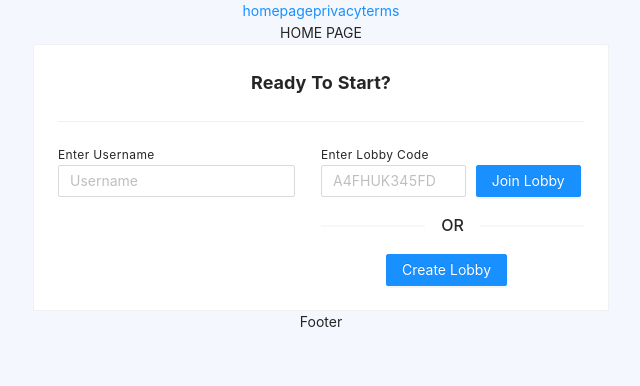
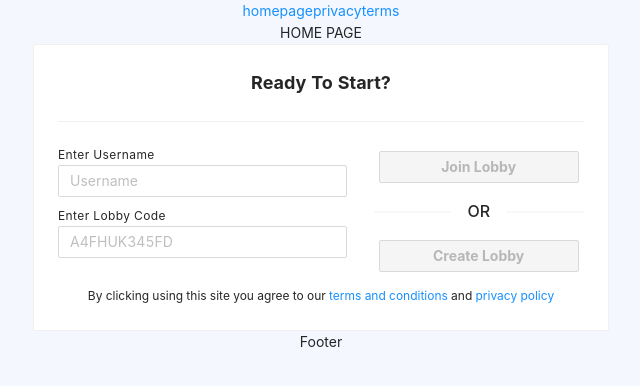
Before and after one commit to SkullCrusher/Artflare, a React (Create React App) app: page / in a window 1280 px wide. Shown: the top 386 px of the page, without its empty margins (319-959 px from the left). Built offline with nearby package versions, Linux system fonts and the light colour scheme.

Commit message:
Finished hooking up lobby component.

```diff
--- a/src/App.css
+++ b/src/App.css
@@ -1,85 +1,76 @@
 .c-error-page .title {
   font-weight: bold;
-  font-size: 18px;
-}
+  font-size: 18px; }
+
 .c-legal .title {
   font-size: 40px;
-  font-weight: bold;
-}
+  font-weight: bold; }
 .c-legal .content {
-  padding-top: 30px;
-}
+  padding-top: 30px; }
   .c-legal .content p {
     line-height: 25px;
-  letter-spacing: 0.4px;
-}
+    letter-spacing: 0.4px; }
 .c-legal .go-back {
-  margin-top: 35px;
-}
+  margin-top: 35px; }
 
 .c-lobby {
   width: 60%;
-  margin-left: calc(20%);
-}
+  margin-left: calc(20%); }
   .c-lobby .title {
     font-weight: bold;
-  font-size: large;
-}
+    font-size: large; }
   .c-lobby .item {
     font-size: 12px;
-  text-align: left;
-  width: 50%;
-}
-.c-lobby .item .sub-title {
+    text-align: left; }
+    .c-lobby .item .c-user-input .sub-title {
       font-size: normal;
-  letter-spacing: 0.4px;
-}
+      letter-spacing: 0.4px; }
+    .c-lobby .item .padding {
+      margin-top: 10px; }
   .c-lobby .left {
+    width: 60%;
     float: left;
-  padding-right: 5%;
-}
+    padding-right: 5%; }
   .c-lobby .right {
-  float: right;
-}
-.c-lobby .right .input {
-  width: 55%;
-  display: inline-block;
-}
+    margin-top: 5px;
+    width: 40%;
+    float: right; }
     .c-lobby .right .join-lobby {
-  display: inline-block;
-}
+      display: inline-block; }
       .c-lobby .right .join-lobby .button {
-  margin-left: 10px;
-}
+        margin-left: 5px;
+        width: 200px;
+        font-weight: bold; }
     .c-lobby .right .create-lobby .button {
-  margin-left: 65px;
-}
+      margin-left: 5px;
+      width: 200px;
+      font-weight: bold; }
+  .c-lobby .warning {
+    font-size: 12px;
+    margin-top: 15px;
+    float: left;
+    width: 100%; }
 
 .c-App {
   height: 100%;
   width: 100%;
   position: absolute;
-  background: #f4f8fe;
-}
+  background: #f4f8fe; }
 
 .App {
   width: 960px;
   margin-left: calc(50% - 480px);
   height: 100%;
   position: absolute;
-  text-align: center;
-}
+  text-align: center; }
 
 .App-logo {
   height: 40vmin;
-  pointer-events: none;
-}
+  pointer-events: none; }
 
 @media (prefers-reduced-motion: no-preference) {
   .App-logo {
-    animation: App-logo-spin infinite 20s linear;
-  }
-}
+    animation: App-logo-spin infinite 20s linear; } }
 .App-header {
   background-color: #282c34;
   min-height: 100vh;
@@ -88,20 +79,15 @@
   align-items: center;
   justify-content: center;
   font-size: calc(10px + 2vmin);
-  color: white;
-}
+  color: white; }
 
 .App-link {
-  color: #61dafb;
-}
+  color: #61dafb; }
 
 @keyframes App-logo-spin {
   from {
-    transform: rotate(0deg);
-  }
+    transform: rotate(0deg); }
   to {
-    transform: rotate(360deg);
-  }
-}
+    transform: rotate(360deg); } }
 
 /*# sourceMappingURL=App.css.map */
--- a/src/component/CreateLobby/index.js
+++ /dev/null
@@ -1,126 +0,0 @@
-import React from 'react';
-
-import { Button, Input, Card, Divider, message } from 'antd';
-
-class Lobby extends React.Component {
-
-  state = {
-    redirect:  "",
-    username:  "",
-    lobbyCode: "",
-  };
-  /**
-   * # handleChange
-   * Handle the user input.
-   *
-   * @param {string} type - The name of the input.
-   *
-   * @returns none
-   */
-  handleChange = (type) => {
-    return (e) => {
-      this.setState({
-        [type]: e.target.value
-      })
-    }
-  };
-
-  validateUsername = (arg) => {
-    if(arg.length < 4 || arg.length > 20){
-      message.error('Error: Username must be 4 to 20 characters.')
-      return false;
-    }
-
-    return true;
-  }
-
-  validateLobbyCode = (arg) => {
-    if(arg.length !== 10){
-      message.error('Error: Invalid lobby code.')
-      return false;
-    }
-
-    return true;
-  }
-
-  handleJoinButton = () => {
-
-    // Force the lobby code to be upper case.
-    let lobbyCodeFixed = this.state.lobbyCode.toUpperCase();
-
-    if(!this.validateUsername(this.state.username)){
-      return;
-    }
-
-    if(!this.validateLobbyCode(lobbyCodeFixed)){
-      return;
-    }
-
-    // Where we are redirecting the user.
-    let builtRedirect = `/game?username=${encodeURIComponent(this.state.username)}&lobby=${lobbyCodeFixed}`
-
-    this.setState({
-      redirect: builtRedirect
-    });
-  };
-
-  handleCreateButton = () => {
-
-  };
-  /**
-   * # render
-   */
-  render(){
-    return (
-      <div className="c-lobby">
-        <Card>
-          <div className="title">
-            Ready To Start?
-          </div>
-          <Divider className="title-divider" />
-          <div className="left item">
-            <div className="sub-title">
-              Enter Username
-            </div>
-            <div>
-              <Input
-                placeholder="Username"
-                value={this.state.username}
-                onChange={this.handleChange("username")}
-              />
-            </div>
-          </div>
-          <div className="right item">
-            <div className="sub-title">
-              Enter Lobby Code
-            </div>
-            <div className="input">
-              <Input
-                placeholder="A4FHUK345FD"
-                value={this.state.lobbyCode}
-                onChange={this.handleChange("lobbyCode")}
-              />
-            </div>
-            <div className="join-lobby">
-              <Button
-                className="button"
-                type="primary"
-                onClick={this.handleJoinButton}
-              >Join Lobby</Button>
-            </div>
-            <Divider>OR</Divider>
-            <div className="create-lobby">
-              <Button
-                className="button"
-                type="primary"
-                onClick={this.handleCreateButton}
-              >Create Lobby</Button>
-            </div>
-          </div>
-        </Card>
-      </div>
-      )
-  };
-}
-
-export default Lobby;
--- /dev/null
+++ b/src/component/Lobby/index.js
@@ -0,0 +1,183 @@
+import React from 'react';
+
+import { Button, Input, Card, Divider, message } from 'antd';
+import { Link, Redirect }    from "react-router-dom";
+
+class Lobby extends React.Component {
+
+  state = {
+    redirect:  "",
+    username:  "",
+    lobbyCode: "",
+  };
+  /**
+   * # handleChange
+   * Handle the user input.
+   *
+   * @param {string} type - The name of the input.
+   *
+   * @returns none
+   */
+  handleChange = (type) => {
+    return (e) => {
+      this.setState({
+        [type]: e.target.value
+      })
+    }
+  };
+  /**
+   * # validateUsername
+   *
+   * @param {string} arg - The username the user wants to use.
+   *
+   * @returns {bool}
+   */
+  validateUsername = (arg) => {
+    if(arg.length < 4 || arg.length > 20){
+      message.error('Error: Username must be 4 to 20 characters.')
+      return false;
+    }
+
+    return true;
+  };
+  /**
+   * # validateLobbyCode
+   *
+   * @param {string} arg - The lobby code the user wants to use.
+   *
+   * @returns {bool}
+   */
+  validateLobbyCode = (arg) => {
+    if(arg.length !== 10){
+      message.error('Error: Invalid lobby code.')
+      return false;
+    }
+
+    return true;
+  };
+  /**
+   * # handleJoinButton
+   * Handle the user joining a match.
+   *
+   * @returns none
+   */
+  handleJoinButton = () => {
+
+    // Force the lobby code to be upper case.
+    let lobbyCodeFixed = this.state.lobbyCode.toUpperCase();
+
+    if(!this.validateUsername(this.state.username) || !this.validateLobbyCode(lobbyCodeFixed)){
+      return;
+    }
+
+    // Where we are redirecting the user.
+    let builtRedirect = `/game?username=${encodeURIComponent(this.state.username)}&lobby=${lobbyCodeFixed}`
+
+    this.setState({ redirect: builtRedirect });
+  };
+  /**
+   * # handleCreateButton
+   * Handle the user creating a match.
+   *
+   * @returns none
+   */
+  handleCreateButton = () => {
+    // Force the lobby code to be upper case.
+    let lobbyCodeFixed = this.state.lobbyCode.toUpperCase();
+
+    if(!this.validateUsername(this.state.username)){
+      return;
+    }
+
+    // Where we are redirecting the user.
+    let builtRedirect = `/game?username=${encodeURIComponent(this.state.username)}&lobby=${lobbyCodeFixed}`
+
+    this.setState({ redirect: builtRedirect });
+  };
+  /**
+   * # componentDidMount
+   */
+  componentDidMount(){
+    // If they already have a lobby code, auto fill it.
+    const code = window.location.search.replace("?lobby=", "");
+
+    if(code !== ""){
+      this.setState({ lobbyCode: code });
+    }
+  }
+
+  /**
+   * # render
+   */
+  render(){
+
+    // So we can redirect the user to their lobby.
+    let forceRedirect = null;
+
+    if(this.state.redirect.length > 0){
+      forceRedirect = <Redirect to={this.state.redirect} />;
+    }
+
+    return (
+      <div className="c-lobby">
+        {forceRedirect}
+        <Card>
+          <div className="title">
+            Ready To Start?
+          </div>
+          <Divider className="title-divider" />
+          <div className="left item">
+            <div className="c-user-input">
+              <div className="sub-title">
+                Enter Username
+              </div>
+              <div>
+                <Input
+                  placeholder="Username"
+                  value={this.state.username}
+                  onChange={this.handleChange("username")}
+                />
+              </div>
+            </div>
+            <div className="c-user-input padding">
+              <div className="sub-title">
+                Enter Lobby Code
+              </div>
+              <div className="input">
+                <Input
+                  placeholder="A4FHUK345FD"
+                  value={this.state.lobbyCode}
+                  onChange={this.handleChange("lobbyCode")}
+                />
+              </div>
+            </div>
+          </div>
+          <div className="right item">
+            <div className="join-lobby">
+              <Button
+                className="button"
+                type="primary"
+                onClick={this.handleJoinButton}
+                disabled={(this.state.lobbyCode.length < 1) ? true : false}
+              >Join Lobby</Button>
+            </div>
+            <Divider>OR</Divider>
+            <div className="create-lobby">
+              <Button
+                className="button"
+                type="primary"
+                onClick={this.handleCreateButton}
+                disabled={(this.state.username.length < 1) ? true : false}
+              >Create Lobby</Button>
+            </div>
+          </div>
+          <div className="warning">
+            By clicking using this site you agree to our <Link to="terms">terms and conditions</Link> and <Link to="privacy">privacy policy</Link>
+          </div>
+        </Card>
+      </div>
+      )
+  };
+}
+
+export default Lobby;
--- a/src/containers/Homepage/index.js
+++ b/src/containers/Homepage/index.js
@@ -1,7 +1,7 @@
 import React       from 'react';
 import { Link }    from "react-router-dom";
 
-import Lobby from "../../component/CreateLobby";
+import Lobby from "../../component/Lobby";
 
 class Homepage extends React.Component {
 
--- a/src/styles/lobby.scss
+++ b/src/styles/lobby.scss
@@ -11,39 +11,51 @@
     .item {
         font-size: 12px;
         text-align: left;
-        width: 50%;
 
-        .sub-title {
-            font-size: normal;
-            letter-spacing: 0.4px;
+        .c-user-input {
+            .sub-title {
+                font-size: normal;
+                letter-spacing: 0.4px;
+            }
+        }
+        .padding {
+            margin-top: 10px;
         }
     }
 
     .left {
+        width: 60%;
         float: left;
         padding-right: 5%;
     }
 
     .right {
+        margin-top: 5px;
+        width: 40%;
         float: right;
-
-        .input {
-            width: 55%;
-            display: inline-block;
-        }
 
         .join-lobby {
            display: inline-block;
 
             .button {
-                margin-left: 10px;
+                margin-left: 5px;
+                width: 200px;
+                font-weight: bold;
             }
         }
-
         .create-lobby {
             .button {
-                margin-left: 65px;
+                margin-left: 5px;
+                width: 200px;
+                font-weight: bold;
             }
         }
     }
+
+    .warning {
+        font-size: 12px;
+        margin-top: 15px;
+        float: left;
+        width: 100%;
+    }
 }
```
Also changed, not shown: 1 other file (tests, documents, lock files or other folders). Lines whose indentation alone changed are shown as unchanged.
